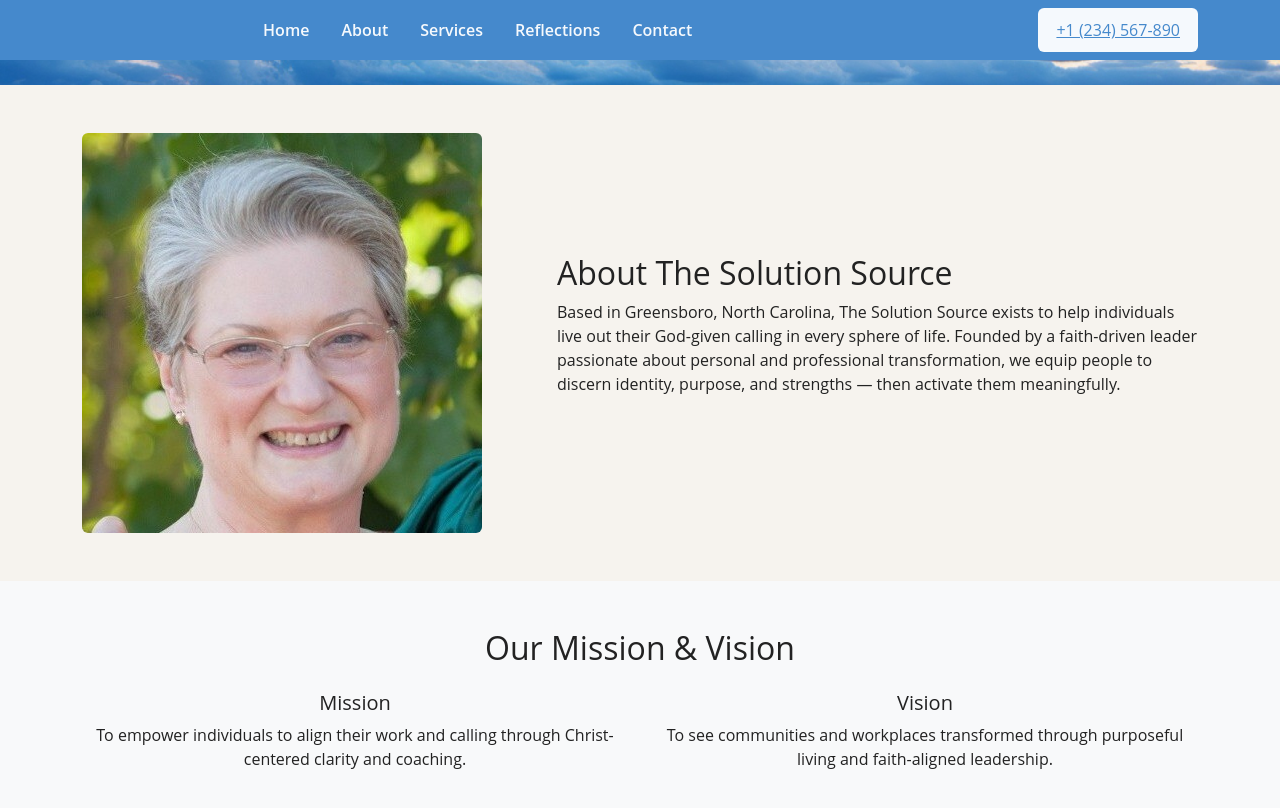
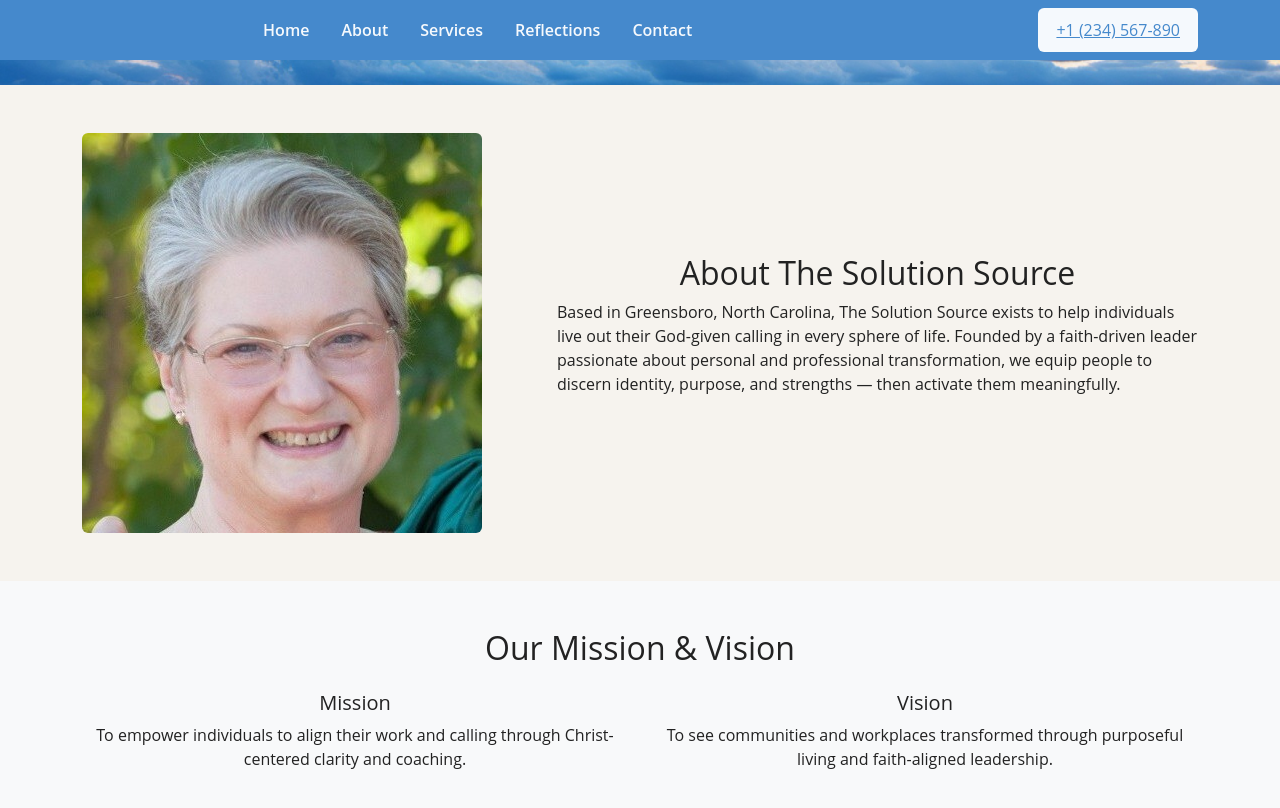
Before and after one commit to digitalsparkhq/thesolutionsource-demo, a Jekyll site: the page built from about.md, in a window 1280 px wide and 900 px high, scrolled down 875 px. Shown: the top 808 px of the window. Built offline with Jekyll 4.4.1, drawn with Linux system fonts in a browser that asks for light colours.

Commit message:
Update about.md

```diff
--- a/about.md
+++ b/about.md
@@ -12,7 +12,7 @@
         <img src="{{ '/assets/images/founder.jpg' | relative_url }}" alt="Founder" class="img-fluid rounded">
       </div>
       <div class="col-md-7">
-        <h2>About The Solution Source</h2>
+        <h2 class="section-title text-center">About The Solution Source</h2>
         <p>Based in Greensboro, North Carolina, The Solution Source exists to help individuals live out their God-given calling in every sphere of life. Founded by a faith-driven leader passionate about personal and professional transformation, we equip people to discern identity, purpose, and strengths — then activate them meaningfully.</p>
       </div>
     </div>
@@ -21,7 +21,7 @@
 
 <section class="py-5 bg-light">
   <div class="container text-center">
-    <h2>Our Mission & Vision</h2>
+    <h2 class="section-title text-center">Our Mission & Vision</h2>
     <div class="row mt-4">
       <div class="col-md-6 mb-4">
         <h5>Mission</h5>
@@ -37,7 +37,7 @@
 
 <section class="py-5">
   <div class="container text-center">
-    <h2>Our Core Values</h2>
+    <h2 class="section-title text-center">Our Core Values</h2>
     <div class="row mt-4">
       <div class="col-md-3"><h6>Faith</h6></div>
       <div class="col-md-3"><h6>Integrity</h6></div>
```
